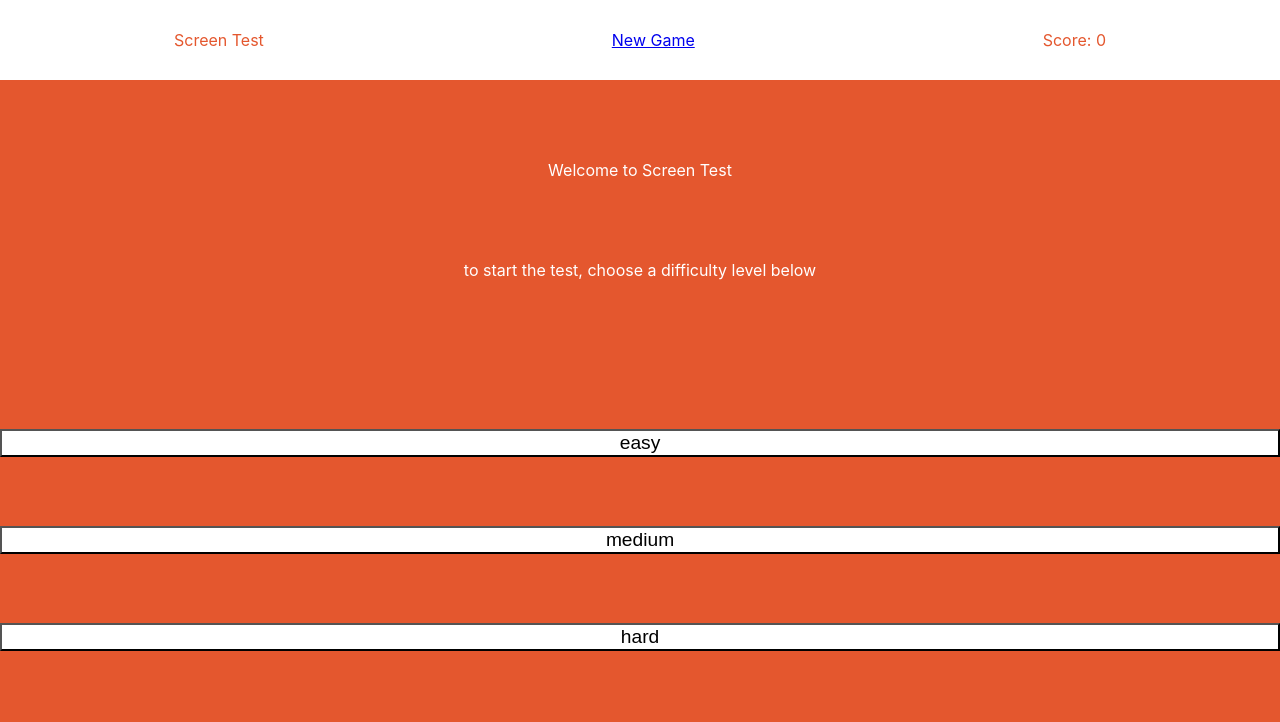
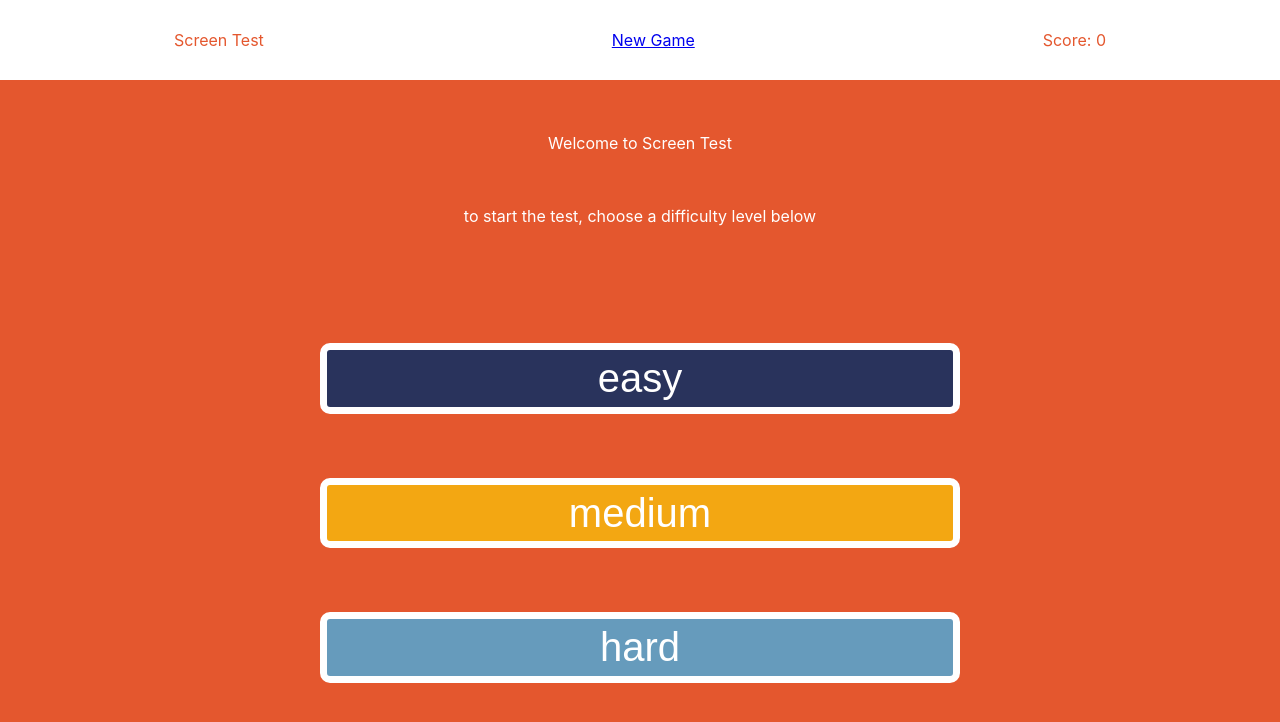
Before and after one commit to cjstarke/screentest, a React (Create React App) app in the folder screen-test/: page / in a window 1280 px wide. Shown: the top 722 px of the page. Built offline with nearby package versions, Linux system fonts and the light colour scheme.

Commit message:
started css, before i try to move functions to components

```diff
--- a/screen-test/src/components/Container.css
+++ b/screen-test/src/components/Container.css
@@ -5,8 +5,11 @@ height: 90vh;
 color: white
 }
 button {
-  font-size: larger;
-  background-color: white;
+  background-color: #669bbc;
+  color: white;
+  border: 2px white solid;
+  border-radius: 10px;
+
 }
 .newgame{
   height: 100%;
@@ -15,8 +18,36 @@ button {
   justify-content: space-evenly;
 }
 .startchoices {
-  height: 50%;
+  height: 65%;
   display: flex;
   flex-direction: column;
   justify-content: space-evenly;
+  align-items: center;
 }
+.start {
+  height:15%;
+  width:50%;
+  font-size: 5vh;
+}
+.darkblue {
+  background-color:#29335c;
+  color: white ;
+  border: 7px solid white;;
+}
+
+.yellow {
+  background-color: #f3a712 ;
+  color: white ;
+  border: 7px solid white;;
+}
+.lightblue {
+  background-color: #669bbc;
+  color: white ;
+  border: 7px solid white;
+}
+
+.lightgreen {
+  background-color: #a8c686;
+  color: white ;
+  border: 7px solid white;
+}
--- a/screen-test/src/screens/NewGame.js
+++ b/screen-test/src/screens/NewGame.js
@@ -17,20 +17,20 @@ class NewGame extends Component {
         <div className= 'startchoices'>
           <Button
             value='easy'
-            className= 'start'
+            className= 'start darkblue'
             name='easy'
             onClick={this.props.api}>easy
           </Button>
           <Button
             value='medium'
             name='medium'
-            className='start'
+            className='start yellow'
             onClick={this.props.api}>easy
           </Button>
           <Button
             value='hard'
             name='hard'
-            className ='start'
+            className ='start lightblue'
             onClick={this.props.api}>hard
           </Button>
         </div>
--- a/screen-test/src/screens/Question.js
+++ b/screen-test/src/screens/Question.js
@@ -32,10 +32,10 @@ class Question extends Component {
     const right = Replace(thisQ.correct_answer)
     const wrong = thisQ.incorrect_answers
     let firstAnswers = [
-      {'ans': right, 'guess': 1, 'color': 'white', 'number': 1},
-      {'ans': Replace(wrong[0]), 'guess': 0, 'color': 'white', 'number': 2},
-      {'ans': Replace(wrong[1]), 'guess': 0, 'color': 'white', 'number': 3},
-      { 'ans': Replace(wrong[2]), 'guess': 0, 'color': 'white', 'number': 4}
+      {'ans': right, 'guess': 1, 'color': '', 'number': 1},
+      {'ans': Replace(wrong[0]), 'guess': 0, 'color': '', 'number': 2},
+      {'ans': Replace(wrong[1]), 'guess': 0, 'color': '', 'number': 3},
+      { 'ans': Replace(wrong[2]), 'guess': 0, 'color': '', 'number': 4}
     ]
     const newanswers = ShuffleArr(firstAnswers)
     this.setState({
@@ -54,7 +54,7 @@ class Question extends Component {
             value={answers[0].guess}
             onClick={this.onAnswer}
             color={answers[0].color}
-            className={`button ${answers[0].guess}`}
+            className={`button ${answers[0].guess} darkblue`}
             style={{ backgroundColor: this.state.answers[0].color }}
             number= {answers[0].number}
 
@@ -66,7 +66,7 @@ class Question extends Component {
             value={answers[1].guess}
             onClick={this.onAnswer}
             color={answers[1].color}
-            className={`button ${answers[1].guess}`}
+            className={`button ${answers[1].guess} yellow`}
             style={{ backgroundColor: this.state.answers[1].color}}
             number= {answers[1].number}
           />
@@ -77,7 +77,7 @@ class Question extends Component {
             value={answers[2].guess}
             onClick={this.onAnswer}
             color={answers[2].color}
-            className={`button ${answers[2].guess}`}
+            className={`button ${answers[2].guess} lightblue`}
             style={{ backgroundColor: this.state.answers[2].color}}
             number={answers[2].number}
           />
@@ -88,7 +88,7 @@ class Question extends Component {
             value={answers[3].guess}
             onClick={this.onAnswer}
             color={answers[3].color}
-            className={`button ${answers[3].guess}`}
+            className={`button ${answers[3].guess} lightgreen`}
             style={{ backgroundColor: this.state.answers[3].color }}
             number= {answers[3].number}
           />
```
